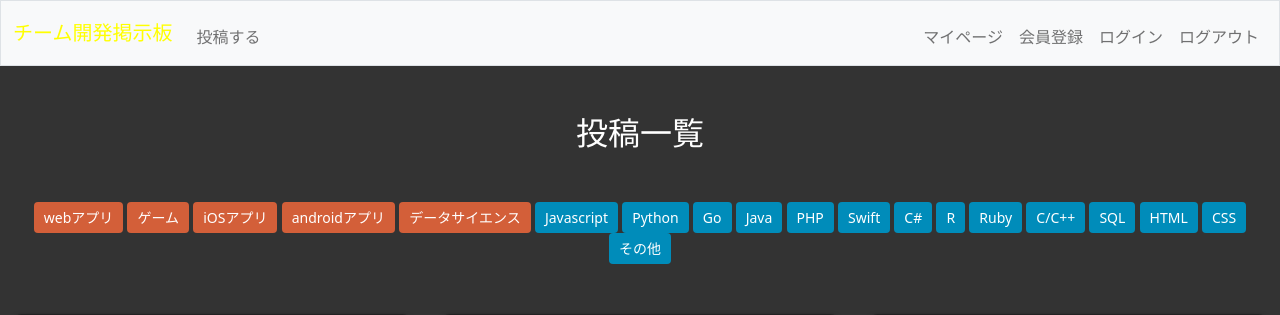
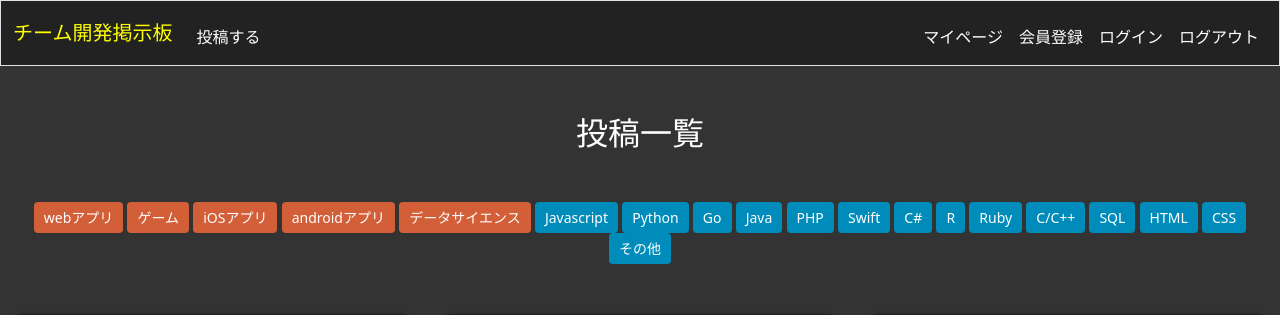
Before and after one commit to ryuji66/s02_teamroom, a Flask app: page / in a window 1280 px wide. Shown: the top 315 px of the page. Run offline with Flask 2, Linux system fonts and the light colour scheme; some libraries are stand-ins or nearby versions.

Commit message:
Tue, Mar 7, 2023, 8:02 PM +09:00

```diff
--- a/static/styles.css
+++ b/static/styles.css
@@ -70,6 +70,14 @@ h2 {
   color: white;
 }
 
+nav{
+  background-color: #222222;
+}
+
 nav .navbar-brand{
-  color: yellow
+  color: yellow;
 }
+
+nav .navbar-nav .nav-item .nav-link{
+  color: white
+}
--- a/templates/layout.html
+++ b/templates/layout.html
@@ -25,7 +25,7 @@
 
     <body>
 
-        <nav class="bg-light border navbar navbar-expand-md navbar-light">
+        <nav class="border navbar navbar-expand-md navbar-light">
             <div class="container-fluid">
                 <a class="navbar-brand" href="/">チーム開発掲示板</a>
                 <button aria-controls="navbar" aria-expanded="false" aria-label="Toggle navigation" class="navbar-toggler" data-bs-target="#navbar" data-bs-toggle="collapse" type="button">
```
